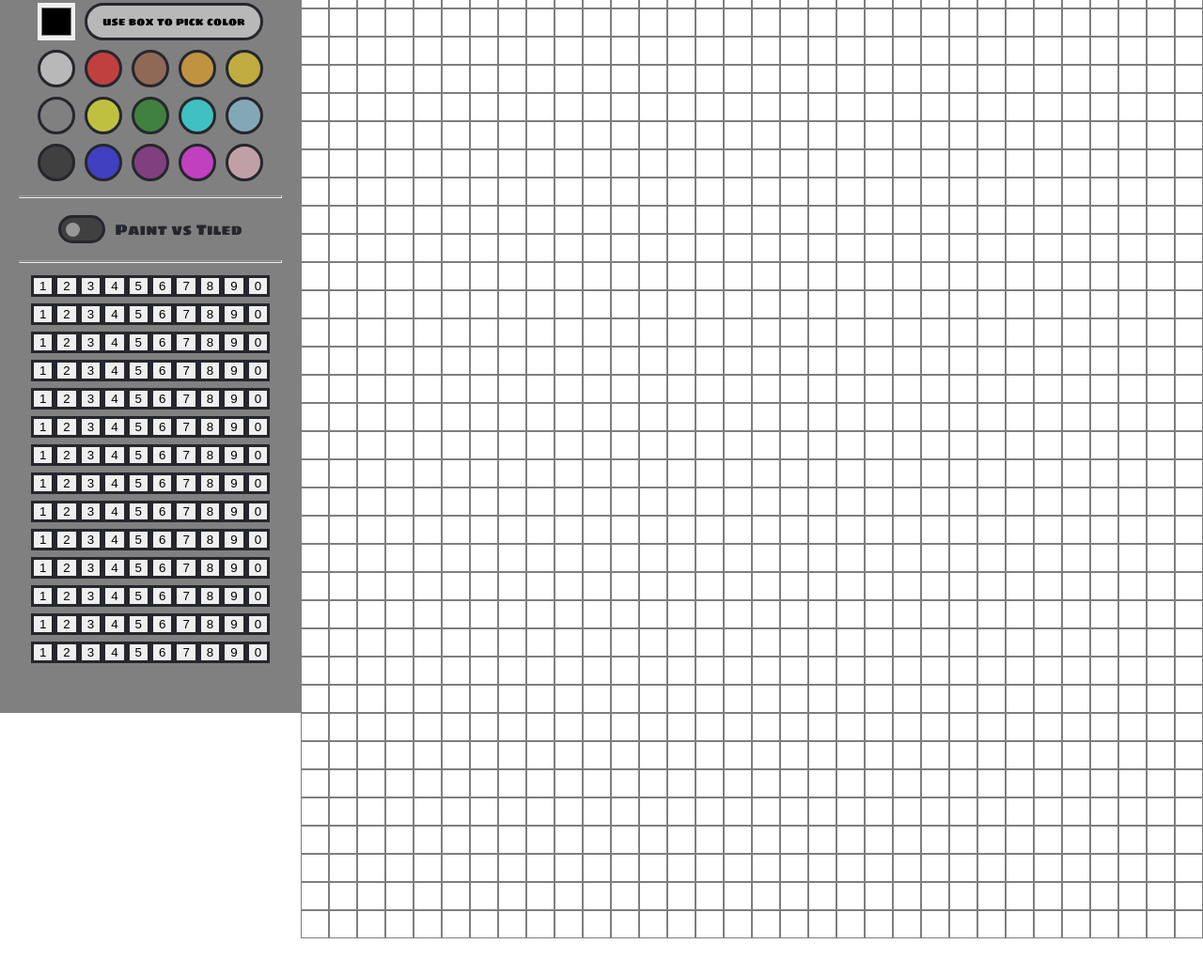
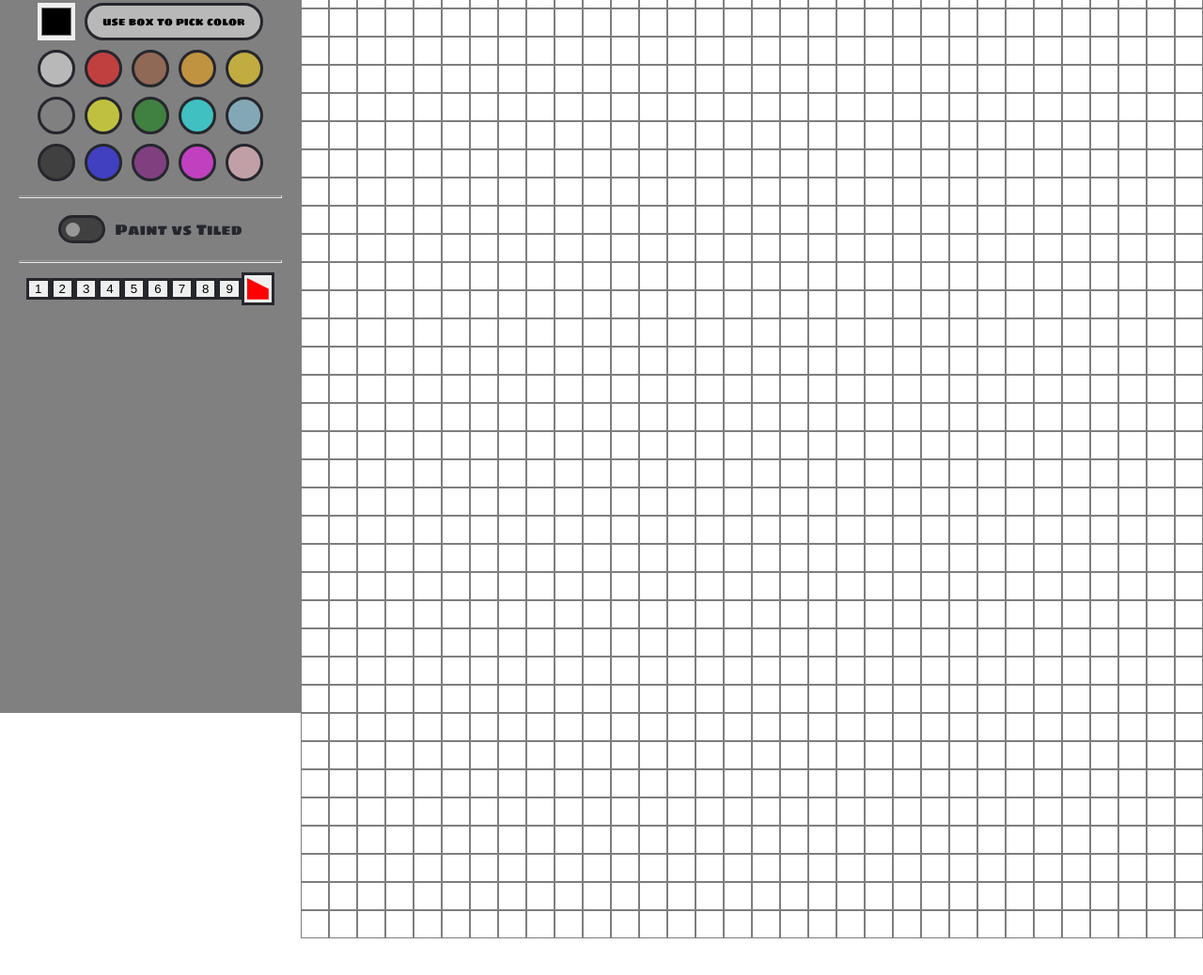
Before and after one commit to ariesGitterHub/odin-etch-a-sketch, a plain HTML site: page index.html in a window 1280 px wide. Shown: the part 334-1372 px from the top of the page at 94% size. Drawn offline with Linux system fonts and the light colour scheme; a web font is replaced by a local one.

Commit message:
Added test tile and wiring up tile insert function

```diff
--- a/index.html
+++ b/index.html
@@ -170,7 +170,7 @@ Paint vs Tiled
 </in-a-row>
 <hr>
 
-<in-a-row class="tile-btn">
+<in-a-row>
     <button>1</button>
     <button>2</button>
     <button>3</button>
@@ -180,171 +180,9 @@ Paint vs Tiled
     <button>7</button>
     <button>8</button>
     <button>9</button>
-    <button>0</button>
+    <button class="tile-btn"><img src="dungeonTileTest.svg" alt=""></button>
 </in-a-row>
 
-<in-a-row class="tile-btn">
-    <button>1</button>
-    <button>2</button>
-    <button>3</button>
-    <button>4</button>
-    <button>5</button>
-    <button>6</button>
-    <button>7</button>
-    <button>8</button>
-    <button>9</button>
-    <button>0</button>
-</in-a-row>
-
-<in-a-row class="tile-btn">
-    <button>1</button>
-    <button>2</button>
-    <button>3</button>
-    <button>4</button>
-    <button>5</button>
-    <button>6</button>
-    <button>7</button>
-    <button>8</button>
-    <button>9</button>
-    <button>0</button>
-</in-a-row>
-
-<in-a-row class="tile-btn">
-    <button>1</button>
-    <button>2</button>
-    <button>3</button>
-    <button>4</button>
-    <button>5</button>
-    <button>6</button>
-    <button>7</button>
-    <button>8</button>
-    <button>9</button>
-    <button>0</button>
-</in-a-row>
-
-<in-a-row class="tile-btn">
-    <button>1</button>
-    <button>2</button>
-    <button>3</button>
-    <button>4</button>
-    <button>5</button>
-    <button>6</button>
-    <button>7</button>
-    <button>8</button>
-    <button>9</button>
-    <button>0</button>
-</in-a-row>
-
-<in-a-row class="tile-btn">
-    <button>1</button>
-    <button>2</button>
-    <button>3</button>
-    <button>4</button>
-    <button>5</button>
-    <button>6</button>
-    <button>7</button>
-    <button>8</button>
-    <button>9</button>
-    <button>0</button>
-</in-a-row>
-
-<in-a-row class="tile-btn">
-    <button>1</button>
-    <button>2</button>
-    <button>3</button>
-    <button>4</button>
-    <button>5</button>
-    <button>6</button>
-    <button>7</button>
-    <button>8</button>
-    <button>9</button>
-    <button>0</button>
-</in-a-row>
-
-<in-a-row class="tile-btn">
-    <button>1</button>
-    <button>2</button>
-    <button>3</button>
-    <button>4</button>
-    <button>5</button>
-    <button>6</button>
-    <button>7</button>
-    <button>8</button>
-    <button>9</button>
-    <button>0</button>
-</in-a-row>
-<in-a-row class="tile-btn">
-    <button>1</button>
-    <button>2</button>
-    <button>3</button>
-    <button>4</button>
-    <button>5</button>
-    <button>6</button>
-    <button>7</button>
-    <button>8</button>
-    <button>9</button>
-    <button>0</button>
-</in-a-row>
-<in-a-row class="tile-btn">
-    <button>1</button>
-    <button>2</button>
-    <button>3</button>
-    <button>4</button>
-    <button>5</button>
-    <button>6</button>
-    <button>7</button>
-    <button>8</button>
-    <button>9</button>
-    <button>0</button>
-</in-a-row>
-<in-a-row class="tile-btn">
-    <button>1</button>
-    <button>2</button>
-    <button>3</button>
-    <button>4</button>
-    <button>5</button>
-    <button>6</button>
-    <button>7</button>
-    <button>8</button>
-    <button>9</button>
-    <button>0</button>
-</in-a-row>
-<in-a-row class="tile-btn">
-    <button>1</button>
-    <button>2</button>
-    <button>3</button>
-    <button>4</button>
-    <button>5</button>
-    <button>6</button>
-    <button>7</button>
-    <button>8</button>
-    <button>9</button>
-    <button>0</button>
-</in-a-row>
-<in-a-row class="tile-btn">
-    <button>1</button>
-    <button>2</button>
-    <button>3</button>
-    <button>4</button>
-    <button>5</button>
-    <button>6</button>
-    <button>7</button>
-    <button>8</button>
-    <button>9</button>
-    <button>0</button>
-</in-a-row>
-<in-a-row class="tile-btn">
-    <button>1</button>
-    <button>2</button>
-    <button>3</button>
-    <button>4</button>
-    <button>5</button>
-    <button>6</button>
-    <button>7</button>
-    <button>8</button>
-    <button>9</button>
-    <button>0</button>
-</in-a-row>
 
 </toggle-layer>
 
--- a/javascript.js
+++ b/javascript.js
@@ -222,6 +222,7 @@ function drawDetailOn(div) {
   div.addEventListener("click", handleDetail);
 }
 function handleDetail() {
+  if (!toggleHideTop.checked)
   this.style.backgroundColor = pickedColor;
   // this.style.border = "blue";
 }
@@ -253,7 +254,7 @@ function drawSketchOn(div) {
   });
 }
 
-function drawSketchTempOff(div) {
+function drawSketchTempOff() {
   document.addEventListener("mouseup", function () {
     isMouseBtnPressed = false;
     console.log(`isMouseBtnPressed = ${isMouseBtnPressed}`);
@@ -262,7 +263,7 @@ function drawSketchTempOff(div) {
 drawSketchTempOff();
 
 document.addEventListener("mousemove", function (event) {
-  if (isMouseBtnPressed) {
+  if (isMouseBtnPressed && !toggleHideTop.checked) {
     const target = event.target;
     if (target.classList.contains("divTopClass")) {
       target.style.backgroundColor = pickedColor;
@@ -306,3 +307,25 @@ function etchStyleSwitch() {
 }
 
 etchStyleSwitch();
+
+
+// document.addEventListener("click", insertTile);
+
+let tileBtn = document.querySelectorAll(".tile-btn");
+
+let selectedTile;
+
+document.addEventListener("click", insertTile);
+
+function insertTile() {
+  if (toggleHideTop.checked) {
+    tileBtn.forEach(function () {
+      console.log("Tile butn clicked......");
+
+      })
+
+  }
+}
+
+
+insertTile();
--- a/styles.css
+++ b/styles.css
@@ -187,8 +187,10 @@ inner-container-bot {
 }
 
 .divBotClass:hover {
-  background-color: red;
-  color: red;
+  background-color: ;
+  border: 5px double black;
+  border-radius: 50px;
+
 }
 
 /* ASIDE */
@@ -421,10 +423,22 @@ in-a-row {
 }
 
 .tile-btn {
-  height: 30px;
-  width: 30px;
+  height: 35px;
+  width: 35px;
+  padding: 3px;
+}
 
+/* .tile-btn:hover {
+  border: 3px solid white;
+  outline: 3px solid black;
 }
+
+.tile-btn:active {
+transform: scale(1.07);
+border: 3px solid black;
+outline: 3px solid white;
+} */
+
 
 
 
```
Also changed, not shown: dungeonTileTest.svg (added).
